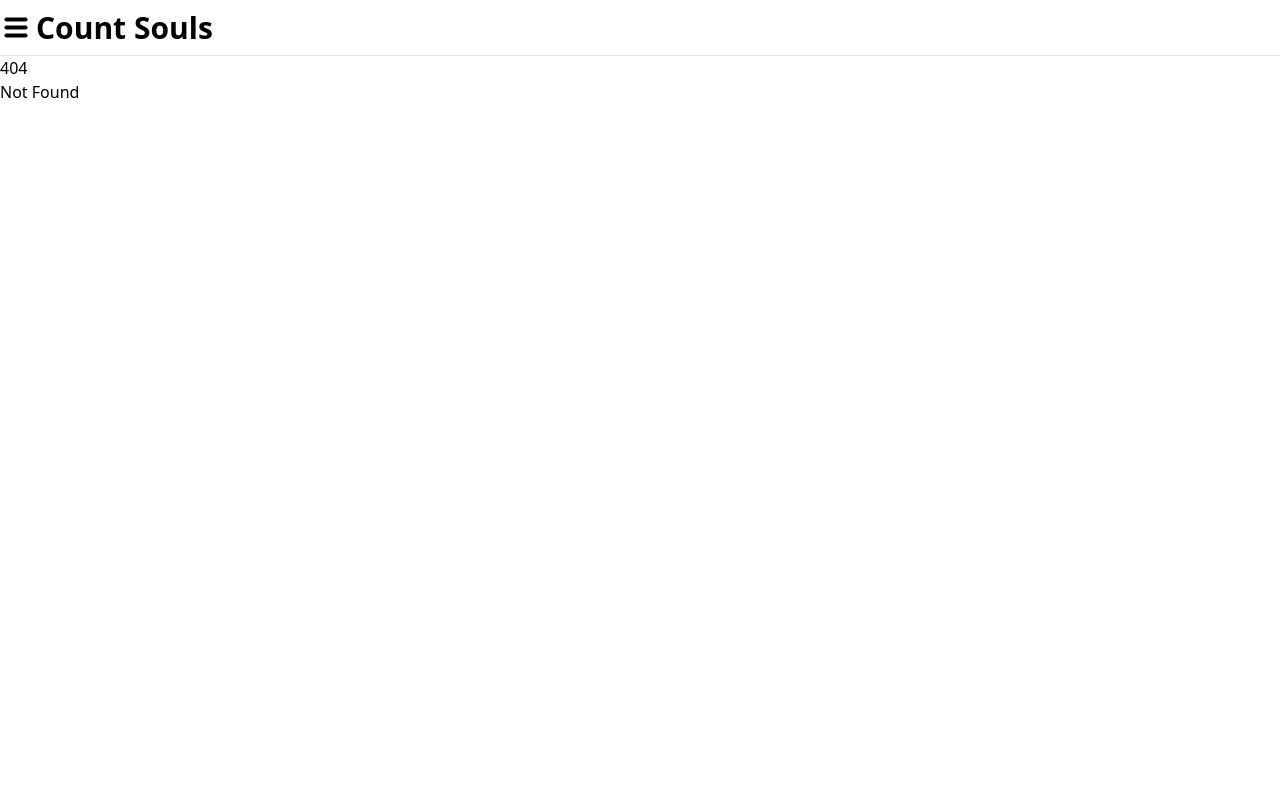
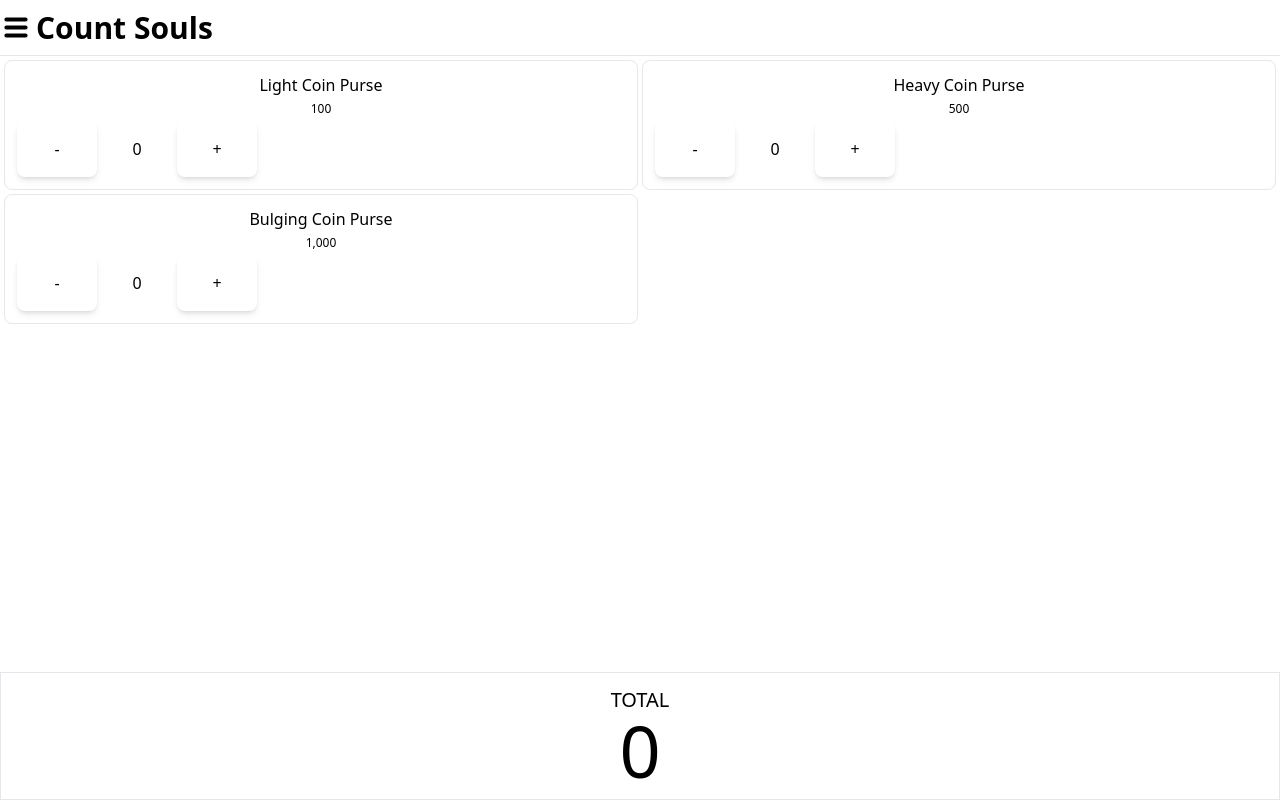
Before and after one commit to ElmarTalibzade/count-souls, a SvelteKit app: page /sk in a window 1280 px wide. Before the commit this address had no page. Built offline with nearby package versions, Linux system fonts and the light colour scheme.

Commit message:
Added calculations for Sekiro

```diff
--- a/src/components/common/navbar.svelte
+++ b/src/components/common/navbar.svelte
@@ -29,6 +29,7 @@
       <a href="/ds2">Dark Souls II</a>
       <a href="/ds3">Dark Souls III</a>
       <a href="/bb">Bloodborne</a>
+      <a href="/sk">Sekiro</a>
       <a href="/er">Elden Ring</a>
     </div>
 
--- /dev/null
+++ b/src/routes/sk/+page.svelte
@@ -0,0 +1,16 @@
+<script lang="ts">
+  import Calculator from '../../components/common/calculator.svelte';
+  import type Soul from 'models/soulDefinition';
+
+  const souls: Soul[] = [
+    { name: 'Light Coin Purse', value: 100 },
+    { name: 'Heavy Coin Purse', value: 500 },
+    { name: 'Bulging Coin Purse', value: 1000 },
+  ];
+</script>
+
+<svelte:head>
+  <title>Sekiro</title>
+</svelte:head>
+
+<Calculator soulDefinitions={souls} />
```
